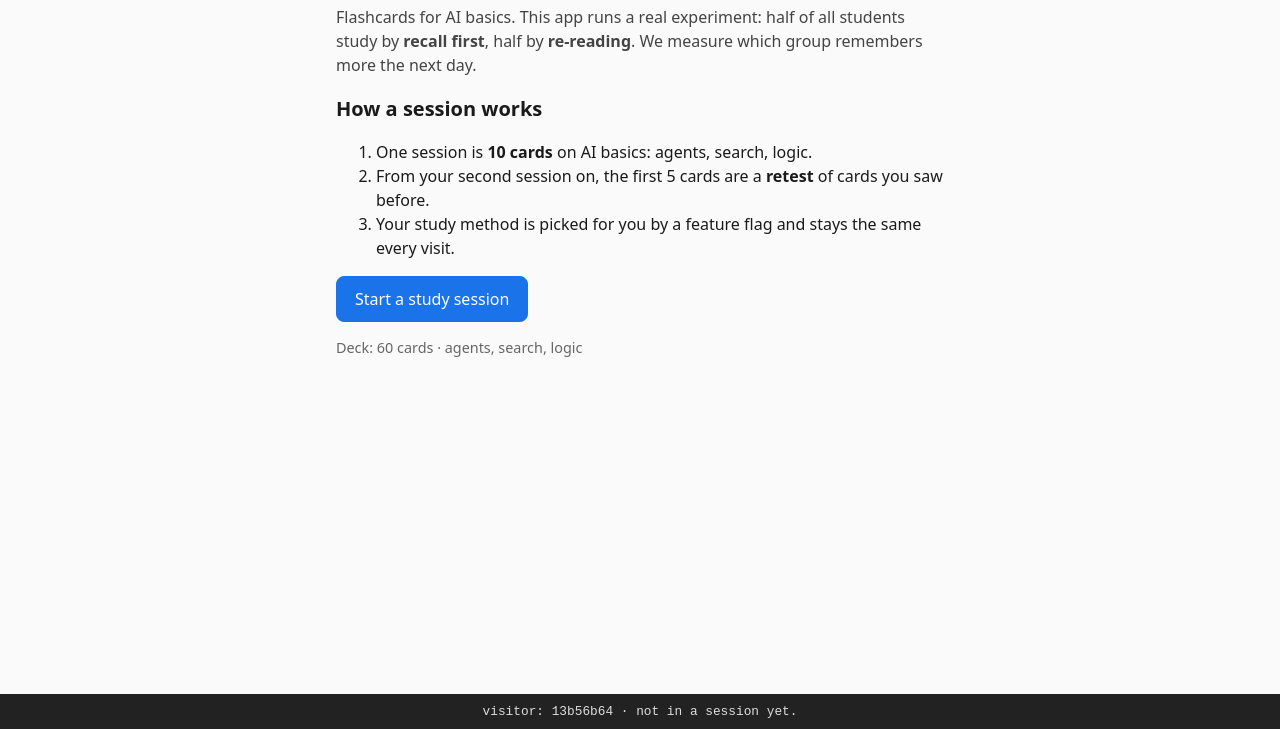
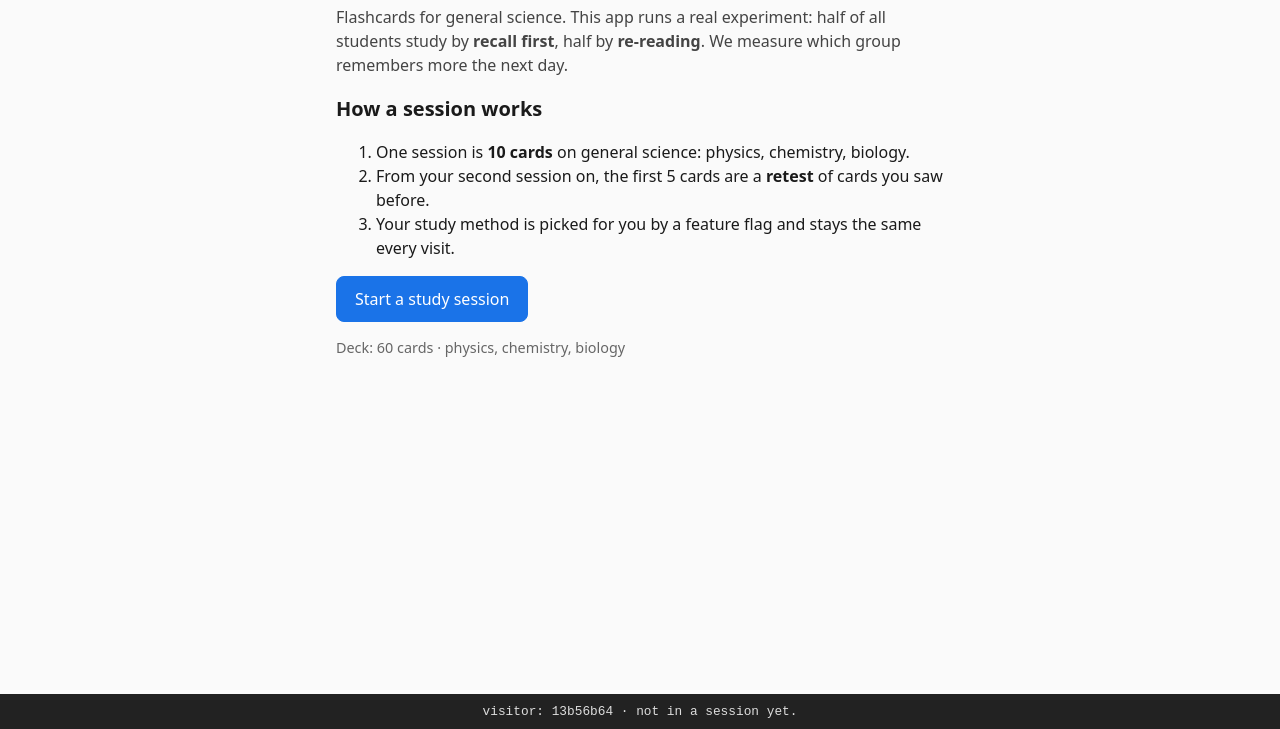
Before and after one commit to wasp22b/recalldeck, a plain HTML site: page static/index.html in a window 1280 px wide. Shown: the part 71-800 px from the top of the page. Drawn offline with Linux system fonts and the light colour scheme.

Commit message:
Switch deck to simple general science (physics, chemistry, biology)

```diff
--- a/static/index.html
+++ b/static/index.html
@@ -9,7 +9,7 @@
 <body>
 <header>
   <h1>RecallDeck</h1>
-  <p class="tagline">Flashcards for AI basics. This app runs a real experiment:
+  <p class="tagline">Flashcards for general science. This app runs a real experiment:
   half of all students study by <strong>recall first</strong>, half by
   <strong>re-reading</strong>. We measure which group remembers more the next day.</p>
 </header>
@@ -19,12 +19,12 @@
   <section id="screen-start">
     <h2>How a session works</h2>
     <ol>
-      <li>One session is <strong>10 cards</strong> on AI basics: agents, search, logic.</li>
+      <li>One session is <strong>10 cards</strong> on general science: physics, chemistry, biology.</li>
       <li>From your second session on, the first 5 cards are a <strong>retest</strong> of cards you saw before.</li>
       <li>Your study method is picked for you by a feature flag and stays the same every visit.</li>
     </ol>
     <button id="btn-start" class="primary">Start a study session</button>
-    <p class="muted" id="deck-info">Deck: 60 cards &middot; agents, search, logic</p>
+    <p class="muted" id="deck-info">Deck: 60 cards &middot; physics, chemistry, biology</p>
   </section>
 
   <!-- Study screen -->
```
